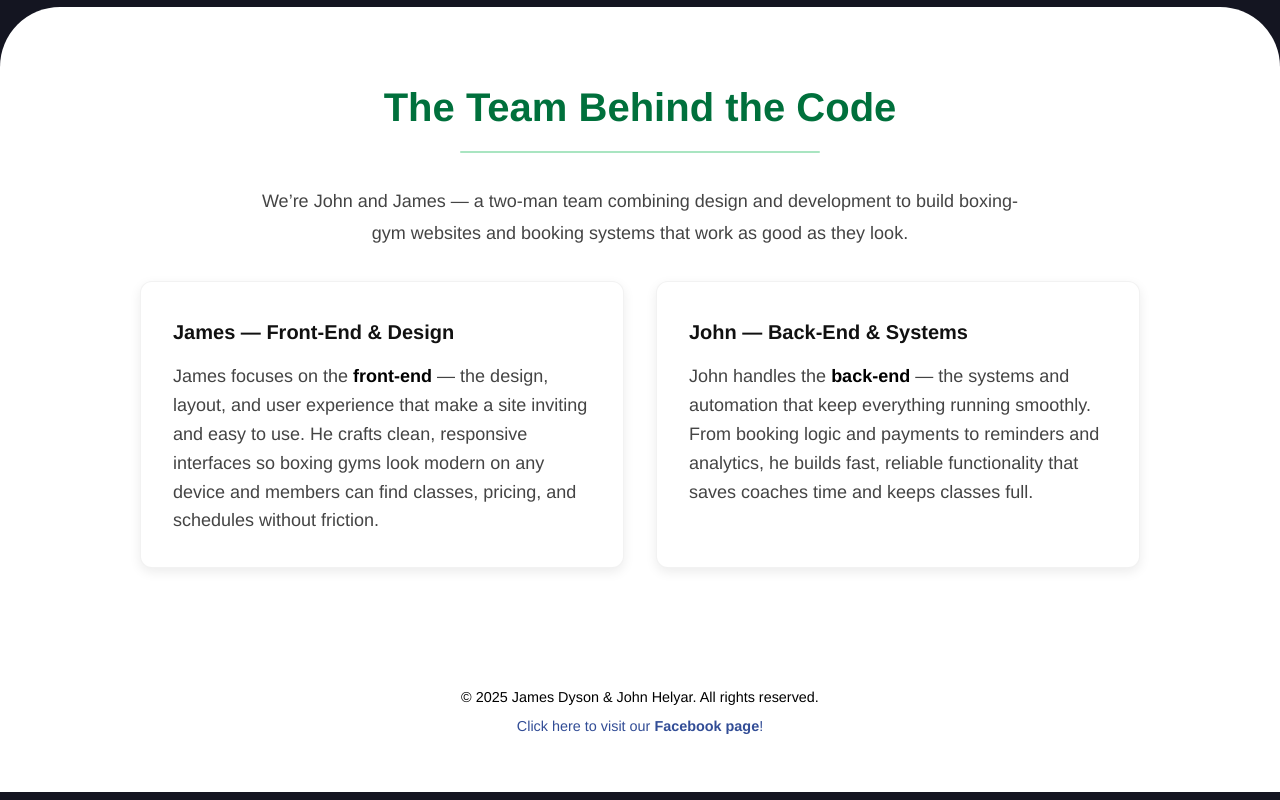
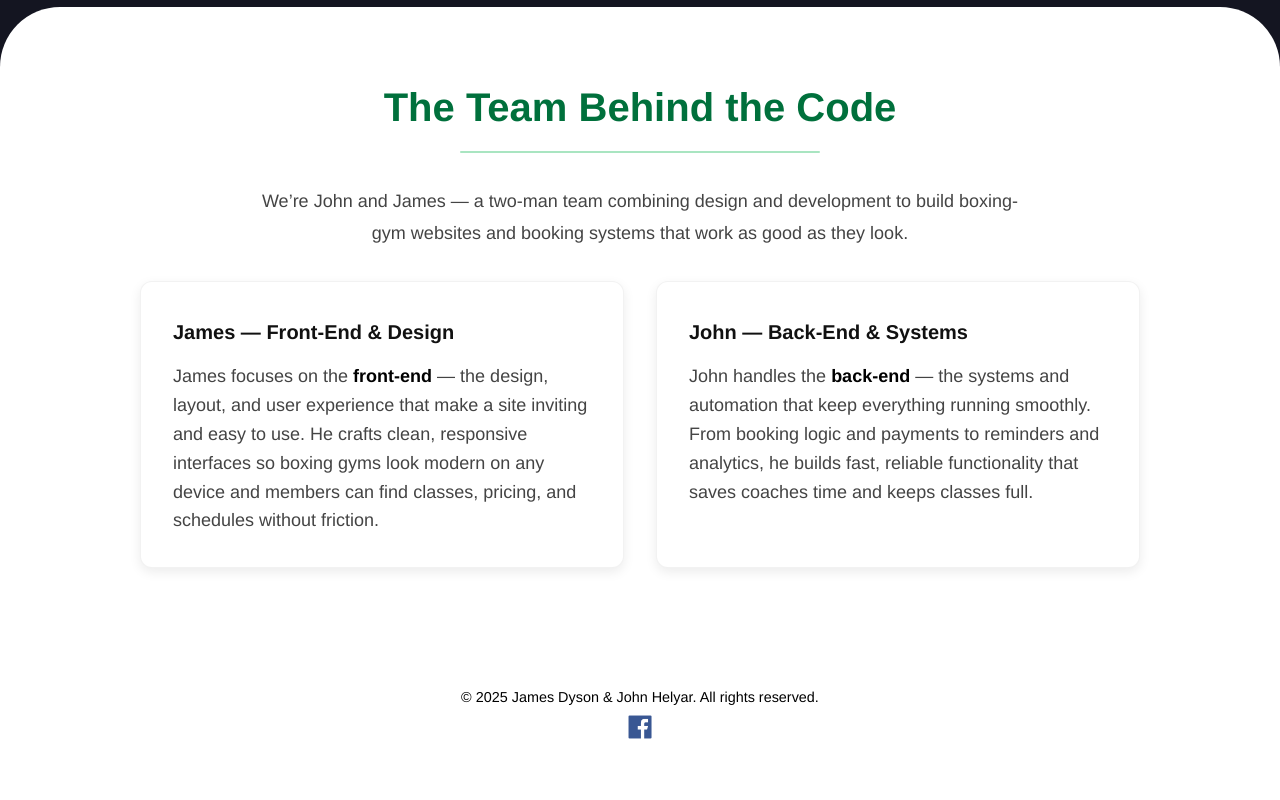
Before and after one commit to Launchset/Portfolio, a React (Vite) app: page / in a window 1280 px wide. Shown: the part 2928-3728 px from the top of the page. Built offline with nearby package versions, Linux system fonts and the light colour scheme.

Commit message:
Update Footer component: replace text link with Facebook logo for improved visual appeal.

```diff
--- a/src/components/Footer.jsx
+++ b/src/components/Footer.jsx
@@ -1,4 +1,5 @@
 import "./Footer.css";
+import facebookLogo from "../assets/faceboook.png"; // adjust path if Footer.jsx is deeper in folders
 
 export default function Footer() {
     return (
@@ -14,7 +15,11 @@ export default function Footer() {
                         rel="noopener noreferrer"
                         className="facebook-link"
                     >
-                        Click here to visit our <strong>Facebook page</strong><underline>!</underline>
+                        <img
+                            src={facebookLogo}
+                            alt="Facebook"
+                            style={{ width: "24px", height: "24px" }}
+                        />
                     </a>
                 </p>
             </div>
```
Also changed, not shown: src/assets/faceboook.png (added).
